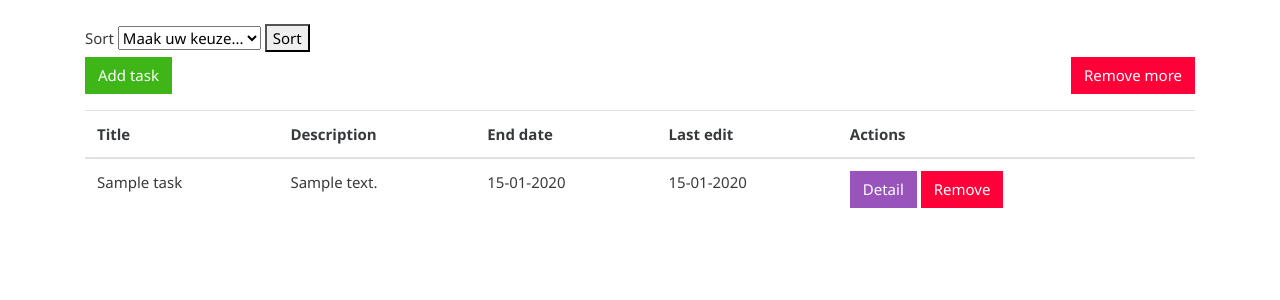
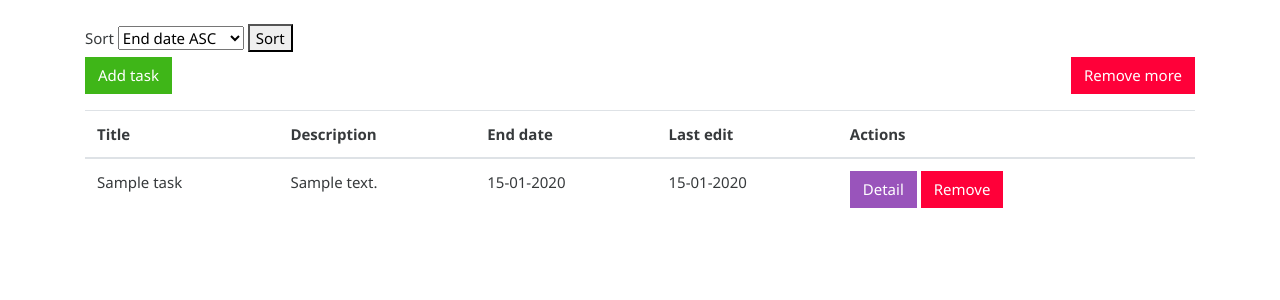
Before and after one commit to Tomasz-Tabis/todo-project, a PHP site: page /list.php in a window 1280 px wide. Shown: the part 55-355 px from the top of the page. Run offline with PHP 8.4, Linux system fonts and the light colour scheme; the visitor is signed in with stand-in values (Sample User, id 1); tables that the repository leaves empty or names only in its code hold one stand-in row (values such as "Sample post").

Commit message:
Updated end_date after the date

```diff
--- a/app/Task.php
+++ b/app/Task.php
@@ -69,13 +69,10 @@ class Task
                 $sort = ",title DESC";
                 break;
             case 3:
-                $sort = ",end_date ASC";
-                break;
-            case 4:
                 $sort = ",end_date DESC";
                 break;
             default:
-                $sort = "";
+                $sort = ",end_date ASC";
         }
 
 
@@ -111,15 +108,4 @@ class Task
 
         return $this;
     }
-
-//    public function delete(){
-//        $conn = Connection::createConnection();
-//        $stmt = $conn->prepare("UPDATE tasks SET deleted_at = :deleted_at WHERE id=:id");
-//        $stmt->execute(array(
-//            "id" => $this->id,
-//            "deleted_at" => date("Y-m-d"),
-//        ));
-//
-//        return $this;
-//    }
 }
--- a/list.php
+++ b/list.php
@@ -16,11 +16,10 @@ $tasks = \App\Task::all($sort);
     <form action="" method="get">
         <label for="sort">Sort</label>
         <select name="sort" id="sort">
-            <option value="0"  <?php if($sort == 0) { echo "selected"; } ?>>Maak uw keuze...</option>
+            <option value="0"  <?php if($sort == 0) { echo "selected"; } ?>>End date ASC</option>
             <option value="1"  <?php if($sort == 1) { echo "selected"; } ?>>Title ASC</option>
             <option value="2"  <?php if($sort == 2) { echo "selected"; } ?>>Title DESC</option>
-            <option value="3"  <?php if($sort == 3) { echo "selected"; } ?>>End date ASC</option>
-            <option value="4"  <?php if($sort == 4) { echo "selected"; } ?>>End date DESC</option>
+            <option value="3"  <?php if($sort == 3) { echo "selected"; } ?>>End date DESC</option>
         </select>
         <button type="submit">Sort</button>
     </form>
@@ -43,7 +42,7 @@ $tasks = \App\Task::all($sort);
     </thead>
     <tbody>
     <?php foreach ($tasks as $task){ ?>
-    <tr class="<?php if ($task->complete == 1) { echo "table-active"; } ?>">
+    <tr class="<?php if ($task->complete == 1) { echo "table-active"; }; if($task->end_date < date('Y-m-d')){echo "bg-danger";};?>">
         <td><?php echo $task->title; ?></td>
         <td><?php echo implode(' ', array_slice(explode(' ', $task->content), 0, 5));?></td>
         <td><?php echo date("d-m-Y", strtotime($task->end_date)); ?></td>
```
